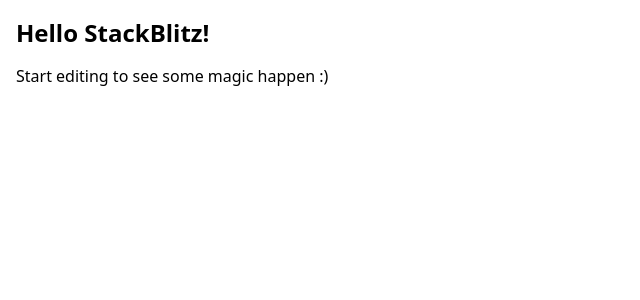
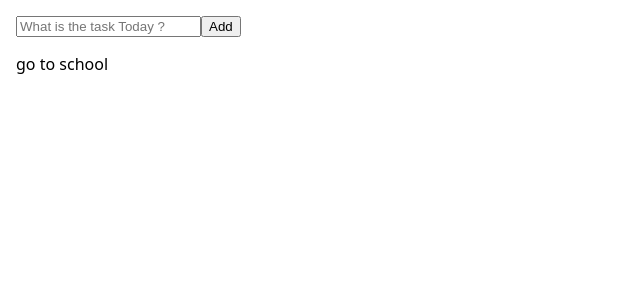
Before and after one commit to riya180/react-ToDo-List, a React (Create React App) app: page / in a window 1280 px wide. Shown: the top 300 px of the page, without its empty margins (0-640 px from the left). Built offline with nearby package versions, Linux system fonts and the light colour scheme.

Commit message:
new commit

```diff
--- a/src/App.js
+++ b/src/App.js
@@ -1,11 +1,12 @@
 import React from 'react';
 import './style.css';
+import { TodoWrapper } from './components/TodoWrapper';
 
 export default function App() {
   return (
     <div>
-      <h1>Hello StackBlitz!</h1>
-      <p>Start editing to see some magic happen :)</p>
+      <TodoWrapper/>
+
     </div>
   );
 }
--- /dev/null
+++ b/src/components/EditTodoForm.js
@@ -0,0 +1,6 @@
+import react from "react";
+export const EditTodoForm = () =>{
+    return(
+        <div>EditTodoForm</div>
+    )
+}
--- /dev/null
+++ b/src/components/Todo.js
@@ -0,0 +1,27 @@
+import react from "react";
+import { FontAwesomeIcon } from "@fortawesome/react-fontawesome";
+import { faPeToSquare } from "@fortawesome/free-solid-svg-icons";
+import { faTrash } from "@fortawesome/free-solid-svg-icons";
+
+export const Todo = () => {
+    return (
+        <div className="Todo">
+            <p>go to school</p>
+
+            <div>
+            <FontAwesomeIcon icon="fa-solid fa-nfc-pen" />
+                <FontAwesomeIcon icon='faPeToSquare'/>
+                <FontAwesomeIcon icon='faTrash' />
+                <FontAwesomeIcon icon="fas fa-edit" />
+
+
+
+
+            </div>
+
+        </div>
+
+
+
+    )
+}
--- /dev/null
+++ b/src/components/TodoForm.js
@@ -0,0 +1,22 @@
+import react, {useState} from "react";
+
+export const TodoForm = ({addTodo}) =>{
+    const[value, setValue] = useState("")
+
+    const handleSubmit = e => {
+        e.preventDefault();
+        addTodo(value);
+        setValue("")
+
+    }
+    return(
+        <form className="TodoForm" onSubmit={handleSubmit}>
+            <input type="text" className="todo-input"
+            value={value} placeholder="What is the task Today ?"
+            onChange={(e) => setValue(e.target.value)}></input>
+                <button type="submit">Add</button>
+
+
+        </form>
+    )
+}
--- /dev/null
+++ b/src/components/TodoWrapper.js
@@ -0,0 +1,23 @@
+import react, {useState} from "react";
+import { TodoForm } from "./TodoForm";
+import { v4 as uuidv4 } from 'uuid';
+import { Todo } from "./Todo";
+uuidv4();
+
+export const TodoWrapper = () => {
+    const [todos, setTodos] = useState([])
+
+    const addTodo = todo => {
+        setTodos([...todos, {id: uuidv4(), task: todo,
+            completed: false, isEditing: false}])
+            console.log(todos)
+    }
+
+    return(
+        <div className="TodoWraper">
+            <TodoForm addTodo={addTodo} />
+            <Todo />
+
+        </div>
+    )
+}
```
Also changed, not shown: package.json (+21 -1 lines), 1 other file (tests, documents, lock files or other folders).
